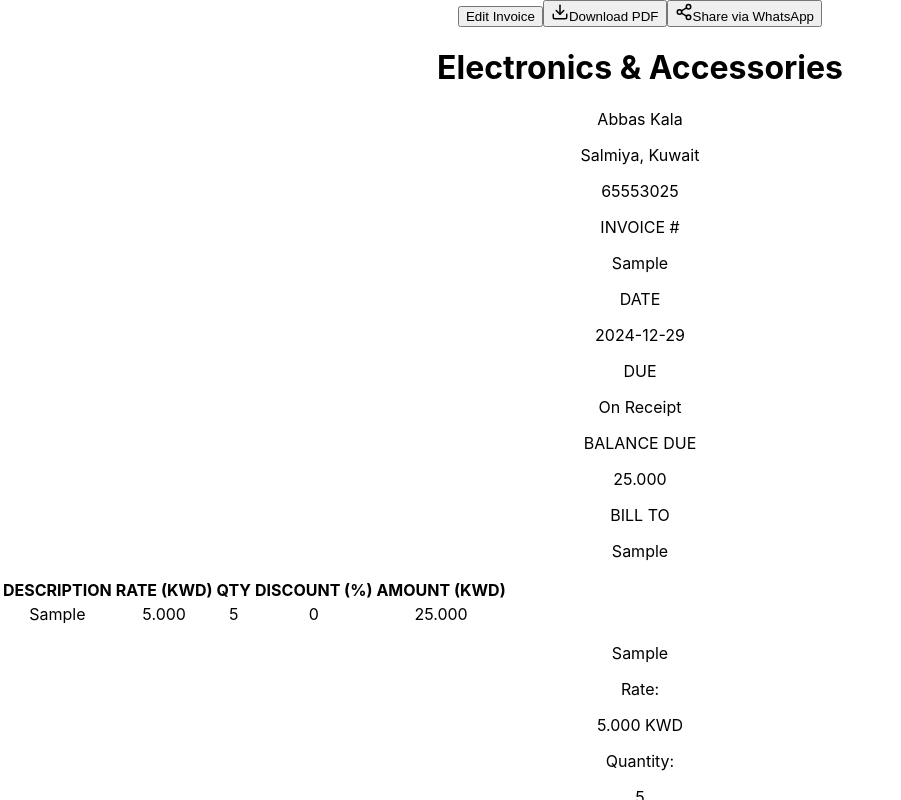
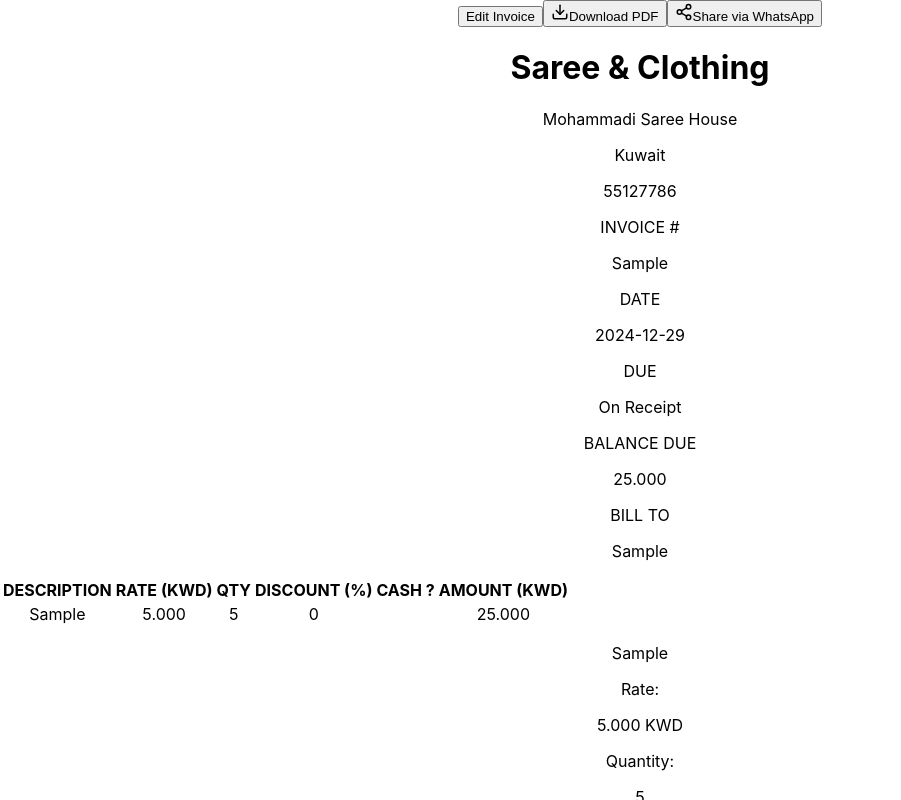
Before and after one commit to jeetbarot1998/invoice-maker, a React (Create React App) app: page / in a window 1280 px wide. Both pictures are taken after typing "Sample", "Sample", "Sample", "5", "5" into the empty fields and a click on the button "Generate Invoice". Shown: the top 800 px of the page, without its empty margins (0-901 px from the left). Built offline with nearby package versions, Linux system fonts and the light colour scheme.

Commit message:
Updating template

```diff
--- a/src/components/InvoiceTemplate.jsx
+++ b/src/components/InvoiceTemplate.jsx
@@ -8,12 +8,13 @@ const InvoiceTemplate = React.forwardRef(({ invoiceData, items, calculateTotal }
         id="invoice-template"
         className="bg-white shadow-lg w-full max-w-4xl p-4 md:p-8 mx-auto"
       >
+
         <div className="flex flex-col md:flex-row md:justify-between gap-6 md:gap-8">
           <div className="mb-4 md:mb-8 text-left">
-            <h1 className="text-xl md:text-2xl font-bold">Electronics & Accessories</h1>
-            <p className="text-gray-600">Abbas Kala</p>
-            <p className="text-gray-600">Salmiya, Kuwait</p>
-            <p className="text-gray-600">65553025</p>
+            <h1 className="text-xl md:text-2xl font-bold">Saree & Clothing</h1>
+            <p className="text-gray-600">Mohammadi Saree House</p>
+            <p className="text-gray-600">Kuwait</p>
+            <p className="text-gray-600">55127786</p>
           </div>
 
           <div className="mb-4 md:mb-8 md:text-right">
@@ -48,6 +49,8 @@ const InvoiceTemplate = React.forwardRef(({ invoiceData, items, calculateTotal }
         <div className="border-b-2 border-grey-1000 my-4"></div>
 
         <div className="mb-8 overflow-x-auto">
+
+          {/* DESKTOP TABLE */}
           <table className="w-full border-collapse hidden md:table">
             <thead className="bg-gray-50">
               <tr>
@@ -55,9 +58,11 @@ const InvoiceTemplate = React.forwardRef(({ invoiceData, items, calculateTotal }
                 <th className="border p-2 text-right w-1/5">RATE (KWD)</th>
                 <th className="border p-2 text-right w-1/5">QTY</th>
                 <th className="border p-2 text-right w-1/5">DISCOUNT (%)</th>
+                <th className="border p-2 text-right w-1/5">CASH ?</th> {/* ✅ ADDED */}
                 <th className="border p-2 text-right w-1/5">AMOUNT (KWD)</th>
               </tr>
             </thead>
+
             <tbody>
               {items.map((item) => (
                 <tr key={item.id}>
@@ -65,23 +70,32 @@ const InvoiceTemplate = React.forwardRef(({ invoiceData, items, calculateTotal }
                   <td className="border p-2 text-right">{parseFloat(item.rate).toFixed(3)}</td>
                   <td className="border p-2 text-right">{item.quantity}</td>
                   <td className="border p-2 text-right">{item.discount}</td>
+                  <td className="border p-2 text-right">{item.cash}</td> {/* ✅ ADDED */}
                   <td className="border p-2 text-right">{item.amount}</td>
                 </tr>
               ))}
             </tbody>
           </table>
 
+          {/* MOBILE VIEW */}
           <div className="md:hidden space-y-4">
             {items.map((item) => (
               <div key={item.id} className="border p-4 rounded-lg bg-white">
                 <p className="font-bold mb-2">{item.description}</p>
+
                 <div className="grid grid-cols-2 gap-2 text-sm">
                   <p className="text-gray-600">Rate:</p>
                   <p className="text-right">{parseFloat(item.rate).toFixed(3)} KWD</p>
+
                   <p className="text-gray-600">Quantity:</p>
                   <p className="text-right">{item.quantity}</p>
+
                   <p className="text-gray-600">Discount:</p>
                   <p className="text-right">{item.discount}%</p>
+
+                  <p className="text-gray-600">Cash:</p> {/* ✅ ADDED */}
+                  <p className="text-right">{item.cash}</p>
+
                   <p className="text-gray-600 font-bold">Amount:</p>
                   <p className="text-right font-bold">{item.amount} KWD</p>
                 </div>
@@ -91,7 +105,9 @@ const InvoiceTemplate = React.forwardRef(({ invoiceData, items, calculateTotal }
         </div>
 
         <div className="text-right mb-8">
-          <p className="text-lg md:text-xl font-bold">BALANCE DUE: KWD {calculateTotal()}</p>
+          <p className="text-lg md:text-xl font-bold">
+            BALANCE DUE: KWD {calculateTotal()}
+          </p>
         </div>
 
       </div>
@@ -100,5 +116,4 @@ const InvoiceTemplate = React.forwardRef(({ invoiceData, items, calculateTotal }
 });
 
 InvoiceTemplate.displayName = 'InvoiceTemplate';
-
 export default InvoiceTemplate;
```
